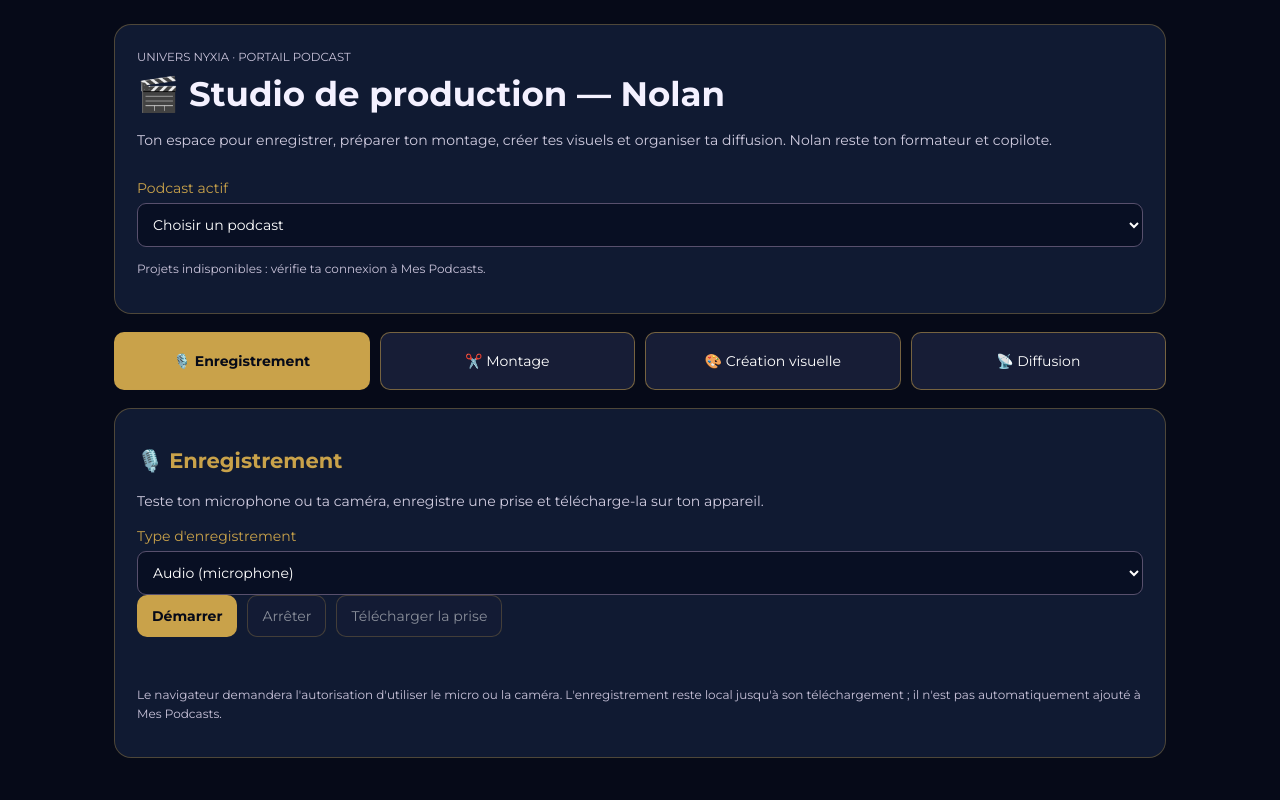
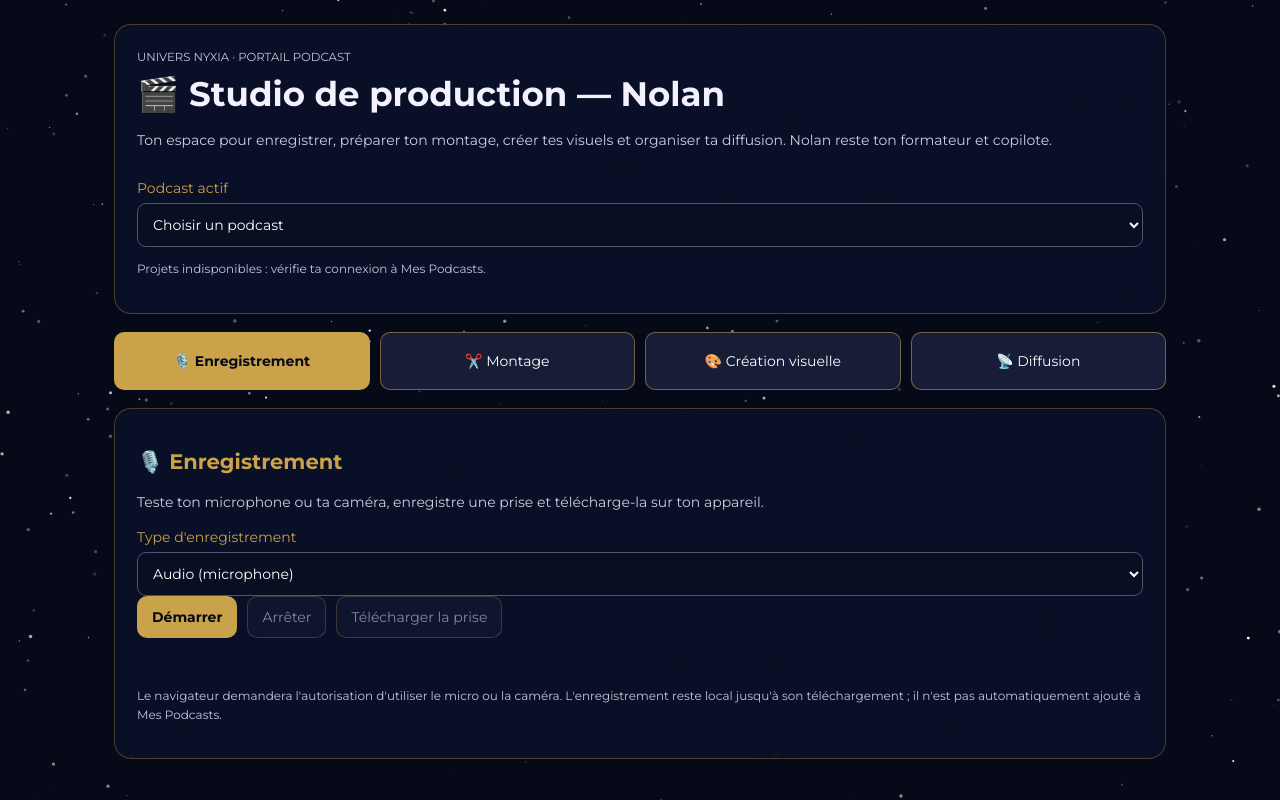
Before and after one commit to cashflowecosysteme-maker/nyxia-podcast, a plain HTML site: page studio-podcast.html in a window 1280 px wide. Drawn offline with Linux system fonts and the light colour scheme; no server answers.

Commit message:
Add files via upload

```diff
--- a/studio-podcast.html
+++ b/studio-podcast.html
@@ -1,6 +1,9 @@
 <!doctype html><html lang="fr"><head><meta charset="utf-8"><meta name="viewport" content="width=device-width,initial-scale=1"><title>Studio de production — Nolan · NyXia</title><link href="https://fonts.googleapis.com/css2?family=Montserrat:wght@400;500;600;700&display=swap" rel="stylesheet"><style>
-:root{color-scheme:dark}*{box-sizing:border-box}body{margin:0;background:#060A18;color:#f4f1ff;font:14px Montserrat,sans-serif}.wrap{max-width:1100px;margin:auto;padding:24px}.hero,.panel{background:#101a32;border:1px solid #C9A24A55;border-radius:17px;padding:22px;margin-bottom:18px}h1{font-size:clamp(24px,4vw,34px);margin:8px 0}h2{font-size:21px;color:#C9A24A}p{line-height:1.6;color:#d1cde1}.tabs,.actions,.grid{display:flex;flex-wrap:wrap;gap:10px}.tabs{margin:18px 0}.tabs button{flex:1 1 190px;min-height:58px}.grid>*{flex:1 1 240px}button,input,select,textarea{font:inherit}button{background:#171d36;border:1px solid #C9A24A88;color:#fff;padding:11px 14px;border-radius:10px;cursor:pointer}button[aria-selected=true],button.primary{background:#C9A24A;color:#060A18;font-weight:700}button:disabled{opacity:.5;cursor:not-allowed}label{display:block;color:#C9A24A;margin:14px 0 6px}input,select,textarea{background:#080f23;color:#fff;border:1px solid #58506d;border-radius:9px;padding:11px;width:100%}textarea{min-height:110px}video,audio{width:100%;margin:12px 0}canvas{display:block;width:100%;max-width:640px;border:1px solid #C9A24A55;border-radius:8px;margin:12px 0}.hidden{display:none}.note{font-size:12px;color:#c9c3da}.status{color:#C9A24A;min-height:20px}a{color:#C9A24A}small{color:#c9c3da}
-</style></head><body><main class="wrap"><header class="hero"><small>UNIVERS NYXIA · PORTAIL PODCAST</small><h1>🎬 Studio de production — Nolan</h1><p>Ton espace pour enregistrer, préparer ton montage, créer tes visuels et organiser ta diffusion. Nolan reste ton formateur et copilote.</p><div class="grid"><div><label for="project">Podcast actif</label><select id="project"><option value="">Choisir un podcast</option></select></div></div><p id="project-status" class="note"></p></header>
+:root{color-scheme:dark}*{box-sizing:border-box}body{margin:0;background:#060A18;color:#f4f1ff;font:14px Montserrat,sans-serif}.wrap{max-width:1100px;margin:auto;padding:24px}.hero,.panel{background:#101a32;border:1px solid #C9A24A55;border-radius:17px;padding:22px;margin-bottom:18px}h1{font-size:clamp(24px,4vw,34px);margin:8px 0}h2{font-size:21px;color:#C9A24A}p{line-height:1.6;color:#d1cde1}.tabs,.actions,.grid{display:flex;flex-wrap:wrap;gap:10px}.tabs{margin:18px 0}.tabs button{flex:1 1 190px;min-height:58px}.grid>*{flex:1 1 240px}button,input,select,textarea{font:inherit}button{background:#171d36;border:1px solid #C9A24A88;color:#fff;padding:11px 14px;border-radius:10px;cursor:pointer}button[aria-selected=true],button.primary{background:#C9A24A;color:#060A18;font-weight:700}button:disabled{opacity:.5;cursor:not-allowed}label{display:block;color:#C9A24A;margin:14px 0 6px}input,select,textarea{background:#080f23;color:#fff;border:1px solid #58506d;border-radius:9px;padding:11px;width:100%}textarea{min-height:110px}video,audio{width:100%;margin:12px 0}canvas:not(#starry-canvas){display:block;width:100%;max-width:640px;border:1px solid #C9A24A55;border-radius:8px;margin:12px 0}.hidden{display:none}.note{font-size:12px;color:#c9c3da}.status{color:#C9A24A;min-height:20px}a{color:#C9A24A}small{color:#c9c3da}
+#starry-canvas{position:fixed;inset:0;width:100%;height:100%;z-index:0;pointer-events:none;border:0;border-radius:0;margin:0;max-width:none}
+.wrap{position:relative;z-index:1}
+.hero,.panel{background:rgba(10,18,42,.83);backdrop-filter:blur(8px)}
+</style></head><body><canvas id="starry-canvas" aria-hidden="true"></canvas><main class="wrap"><header class="hero"><small>UNIVERS NYXIA · PORTAIL PODCAST</small><h1>🎬 Studio de production — Nolan</h1><p>Ton espace pour enregistrer, préparer ton montage, créer tes visuels et organiser ta diffusion. Nolan reste ton formateur et copilote.</p><div class="grid"><div><label for="project">Podcast actif</label><select id="project"><option value="">Choisir un podcast</option></select></div></div><p id="project-status" class="note"></p></header>
 <nav class="tabs" aria-label="Espaces du Studio"><button data-tab="record" aria-selected="true">🎙️ Enregistrement</button><button data-tab="edit" aria-selected="false">✂️ Montage</button><button data-tab="visual" aria-selected="false">🎨 Création visuelle</button><button data-tab="publish" aria-selected="false">📡 Diffusion</button></nav>
 <section class="panel" id="record"><h2>🎙️ Enregistrement</h2><p>Teste ton microphone ou ta caméra, enregistre une prise et télécharge-la sur ton appareil.</p><label for="capture-type">Type d'enregistrement</label><select id="capture-type"><option value="audio">Audio (microphone)</option><option value="video">Vidéo (caméra + microphone)</option></select><div class="actions"><button class="primary" id="start">Démarrer</button><button id="stop" disabled>Arrêter</button><button id="download-record" disabled>Télécharger la prise</button></div><video id="preview" autoplay muted playsinline class="hidden"></video><div id="record-playback"></div><p id="record-status" class="status" role="status"></p><p class="note">Le navigateur demandera l'autorisation d'utiliser le micro ou la caméra. L'enregistrement reste local jusqu'à son téléchargement ; il n'est pas automatiquement ajouté à Mes Podcasts.</p></section>
 <section class="panel hidden" id="edit"><h2>✂️ Montage</h2><p>Importe une prise pour l'écouter, repérer les passages à couper et noter tes points de montage.</p><label for="media-file">Fichier audio ou vidéo</label><input id="media-file" type="file" accept="audio/*,video/*"><div id="media-container"></div><div class="grid"><div><label for="in-point">Début souhaité (secondes)</label><input id="in-point" type="number" min="0" step="0.1" value="0"></div><div><label for="out-point">Fin souhaitée (secondes)</label><input id="out-point" type="number" min="0" step="0.1" value="0"></div></div><div class="actions"><button id="mark-in">Marquer début</button><button id="mark-out">Marquer fin</button><button id="play-segment">Écouter le segment</button></div><label for="edit-notes">Notes de montage</label><textarea id="edit-notes" placeholder="Coupes, nettoyage, sous-titres, extraits à produire..."></textarea><button id="export-edit">Télécharger la fiche de montage</button><p class="note">Préparation et repérage uniquement : le Studio ne prétend pas encore exporter une vidéo montée ou générer des sous-titres automatiquement.</p></section>
@@ -14,4 +17,4 @@ let media=null,mediaURL=null,segmentTimer=null;$('media-file').onchange=e=>{cons
 function wrap(ctx,text,max){const words=text.split(/\s+/),lines=[];let line='';for(const word of words){const test=line?line+' '+word:word;if(ctx.measureText(test).width>max&&line){lines.push(line);line=word}else line=test}if(line)lines.push(line);return lines.slice(0,5)}function draw(){const c=$('art'),wide=$('visual-type').value==='wide';c.width=wide?1280:1400;c.height=wide?720:1400;const x=c.getContext('2d'),w=c.width,h=c.height;const bg=x.createLinearGradient(0,0,w,h);bg.addColorStop(0,'#060A18');bg.addColorStop(1,'#20173d');x.fillStyle=bg;x.fillRect(0,0,w,h);x.strokeStyle='#C9A24A';x.lineWidth=6;x.strokeRect(35,35,w-70,h-70);x.textAlign='center';x.fillStyle='#C9A24A';x.font='600 34px Montserrat, sans-serif';x.fillText('UNIVERS NYXIA · PODCAST',w/2,wide?110:160);x.fillStyle='#ffffff';x.font='700 '+(wide?64:76)+'px Montserrat, sans-serif';const lines=wrap(x,$('visual-title').value||'TON PODCAST',w-150);lines.forEach((line,i)=>x.fillText(line,w/2,h/2-(lines.length-1)*48+i*96));x.fillStyle='#C9A24A';x.font='500 '+(wide?30:38)+'px Montserrat, sans-serif';wrap(x,$('visual-sub').value||'Une voix. Une histoire.',w-160).forEach((line,i)=>x.fillText(line,w/2,h-130+i*44))}$('render-art').onclick=draw;['visual-title','visual-sub','visual-type'].forEach(id=>$(id).addEventListener('input',draw));$('download-art').onclick=()=>downloadURL($('art').toDataURL('image/png'),'nyxia-visuel-'+$('visual-type').value+'.png');
 function fiche(){return 'Podcast : '+$('project').selectedOptions[0]?.text+'\nTitre : '+$('episode-title').value+'\n\nDescription :\n'+$('episode-description').value+'\n\nMots-clés : '+$('episode-keywords').value+'\nAppel à l’action : '+$('episode-cta').value} $('copy-publish').onclick=async()=>{try{await navigator.clipboard.writeText(fiche());$('publish-status').textContent='Fiche copiée'}catch(e){$('publish-status').textContent='Copie impossible : utilise Télécharger la fiche'}};$('export-publish').onclick=()=>downloadText('nyxia-fiche-diffusion.txt',fiche());
 async function loadProjects(){const token=sessionStorage.getItem('nyxia_token')||'';const headers=token?{Authorization:'Bearer '+token}:{};try{const r=await fetch('/api/nolan/projects',{headers,credentials:'same-origin'});if(!r.ok)throw Error('HTTP '+r.status);const data=await r.json();const projects=Array.isArray(data)?data:(data.projects||data.items||[]);for(const p of projects){const o=document.createElement('option');o.value=p.id||p.projectId||'';o.textContent=p.title||p.name||'Podcast';$('project').append(o)}const active=localStorage.getItem('nyxia_podcast_active_project')||sessionStorage.getItem('nyxia_podcast_active_project')||'';if(active)$('project').value=active;$('project-status').textContent=projects.length?projects.length+' projet(s) disponible(s)':'Aucun projet disponible pour le moment.'}catch(e){$('project-status').textContent='Projets indisponibles : vérifie ta connexion à Mes Podcasts.'}}$('project').onchange=()=>{localStorage.setItem('nyxia_podcast_active_project',$('project').value)};draw();loadProjects();})();
-</script></body></html>
+</script><script src="/js/starry-bg.js" defer></script></body></html>
```
